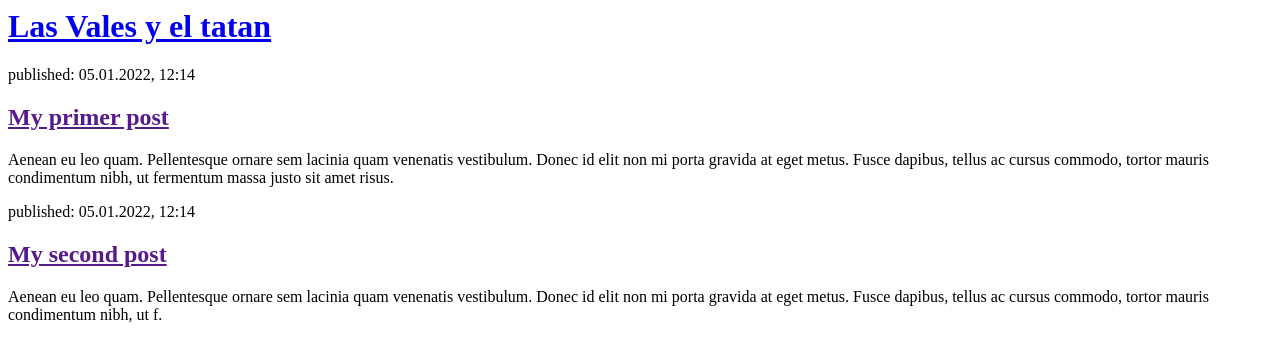
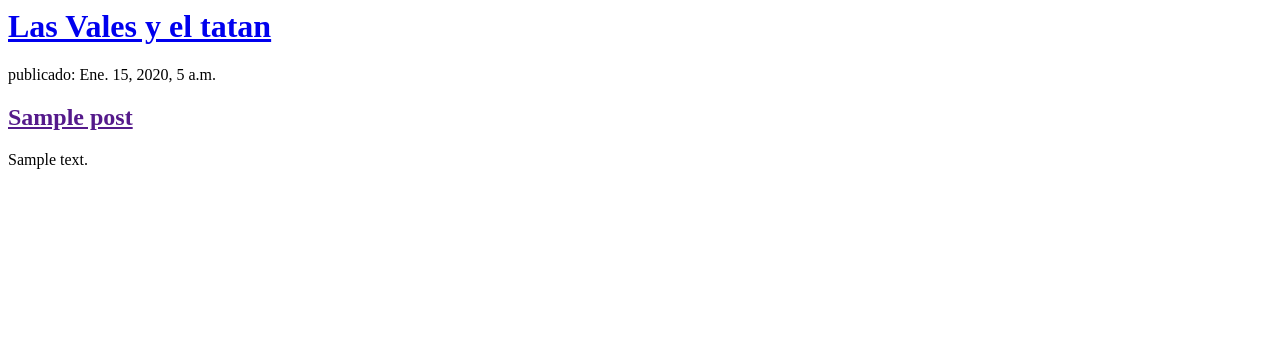
Before and after one commit to johnatangomez/my-first-blog, a Django app: page / in a window 1280 px wide. Shown: the top 362 px of the page. Run offline with Django 3.2, Linux system fonts and the light colour scheme; tables that the repository leaves empty hold one stand-in row (values such as "Sample post").

Commit message:
Tamplate que muestra los post en base de datos.

```diff
--- a/blog/templates/blog/post_list.html
+++ b/blog/templates/blog/post_list.html
@@ -7,16 +7,12 @@
             <h1><a href="/">Las Vales y el tatan</a></h1>
         </div>
 
-        <div>
-            <p>published: 05.01.2022, 12:14</p>
-            <h2><a href="">My primer post</a></h2>
-            <p>Aenean eu leo quam. Pellentesque ornare sem lacinia quam venenatis vestibulum. Donec id elit non mi porta gravida at eget metus. Fusce dapibus, tellus ac cursus commodo, tortor mauris condimentum nibh, ut fermentum massa justo sit amet risus.</p>
-        </div>
-
-        <div>
-            <p>published: 05.01.2022, 12:14</p>
-            <h2><a href="">My second post</a></h2>
-            <p>Aenean eu leo quam. Pellentesque ornare sem lacinia quam venenatis vestibulum. Donec id elit non mi porta gravida at eget metus. Fusce dapibus, tellus ac cursus commodo, tortor mauris condimentum nibh, ut f.</p>
-        </div>
+        {% for post in posts %}
+            <div>
+                <p> publicado: {{ post.published_date }}</p>
+                <h2><a href="">{{ post.title }}</a></h2>
+                <p>{{ post.text|linebreaksbr }}</p>
+            </div>
+        {% endfor %}
     </body>
 </html>
--- a/blog/views.py
+++ b/blog/views.py
@@ -1,5 +1,8 @@
 from django.shortcuts import render
+from .models import Post
+from django.utils import timezone
 
 # Create your views here.
 def post_list(request):
-    return render(request, 'blog/post_list.html', {})
+    posts = Post.objects.filter(published_date__lte=timezone.now()).order_by('published_date')
+    return render(request, 'blog/post_list.html', {'posts': posts})
```
